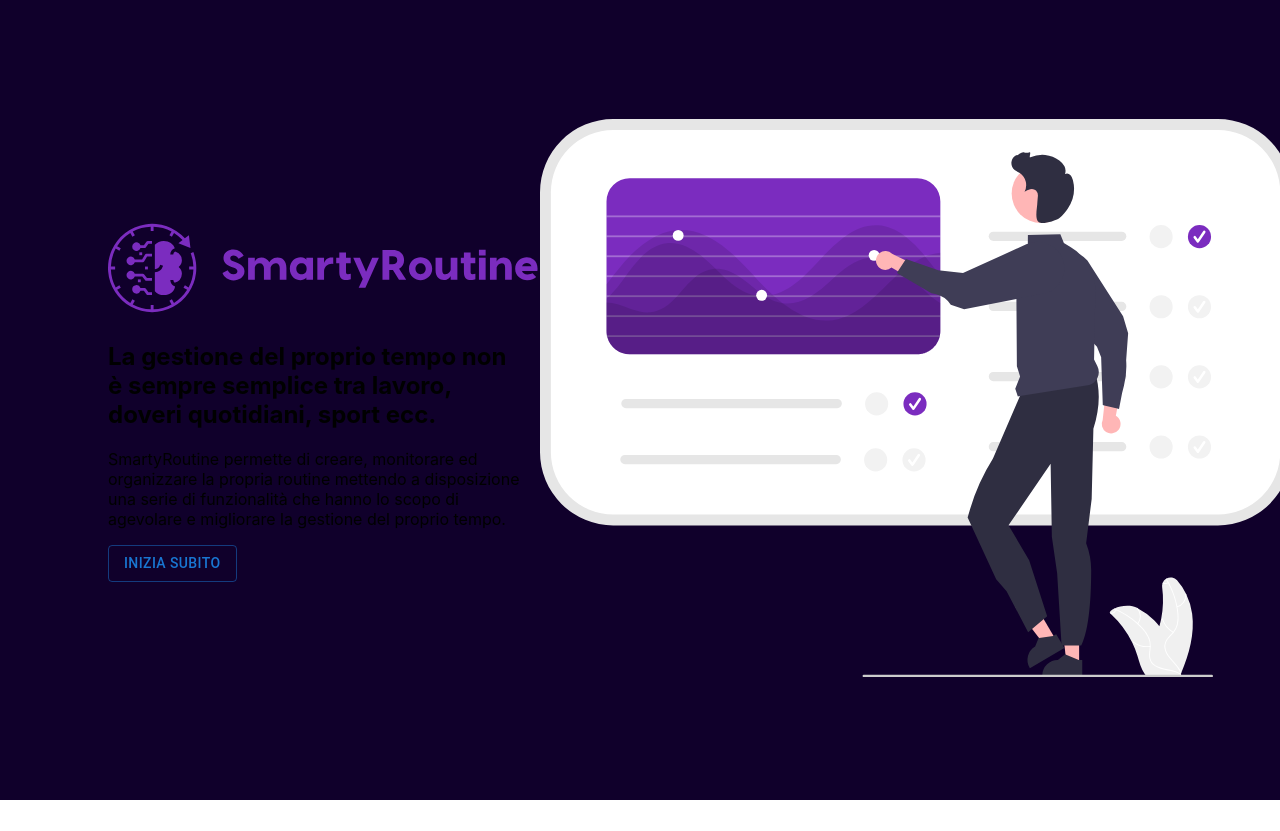
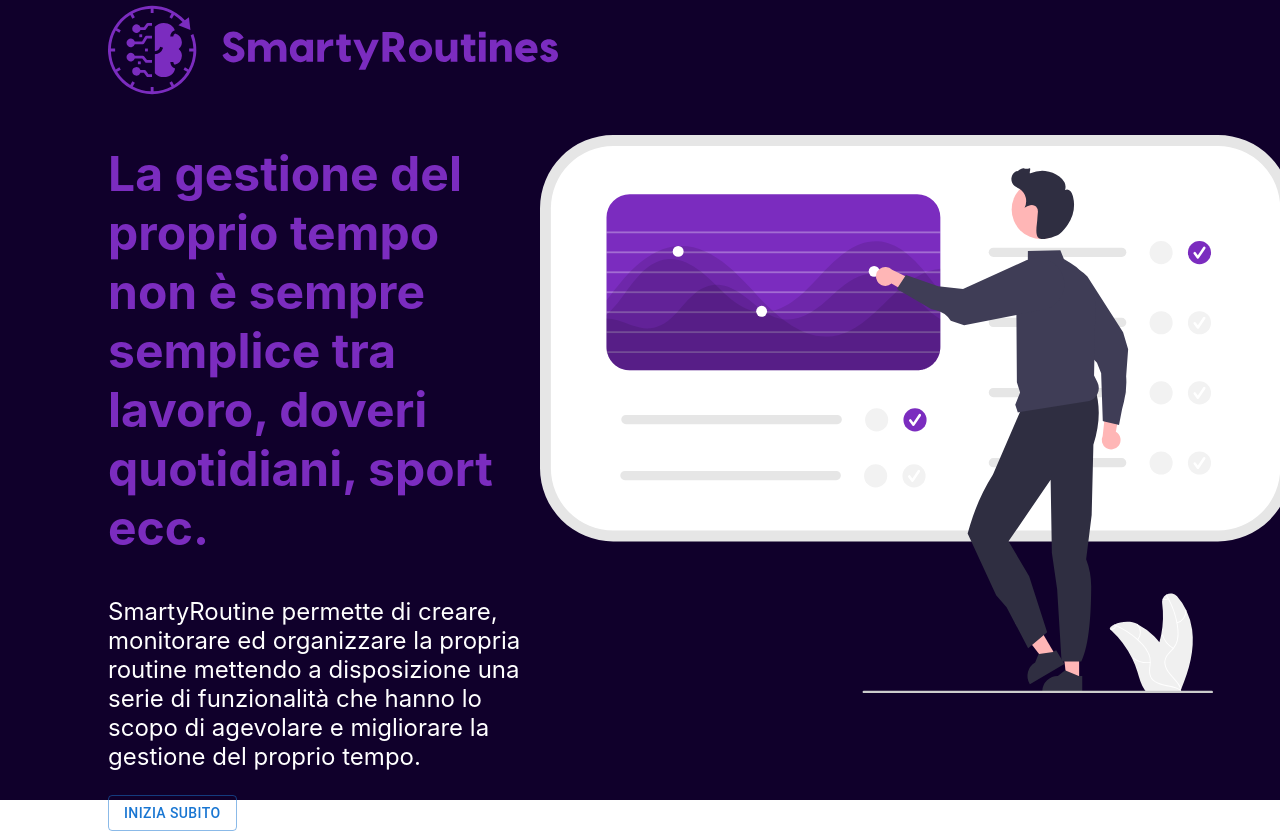
Before and after one commit to francescoVarsa/homeHandler_frontend, a React (Create React App) app: page / in a window 1280 px wide. Before the commit the page ends 800 px from the top, so only its background shows below. Built offline with nearby package versions, Linux system fonts and the light colour scheme.

Commit message:
Implement title and paragraph components

```diff
--- a/src/components/atoms/Logo.tsx
+++ b/src/components/atoms/Logo/Logo.tsx
@@ -1,5 +1,5 @@
 import { useContext, useMemo } from "react";
-import { Theme, ThemeContext } from "../context/ThemeContext";
+import { Theme, ThemeContext } from "../../context/ThemeContext";
 
 type LogoProps = {
   height?: number;
--- /dev/null
+++ b/src/components/atoms/Paragraph/Paragraph.tsx
@@ -0,0 +1,28 @@
+import { useContext, useMemo } from "react";
+import { Theme, ThemeContext } from "../../context/ThemeContext";
+
+type ParagraphProps = {
+  size?: keyof Theme["theme"]["titleSize"];
+  color?: keyof Theme["theme"]["colors"];
+  text: string;
+};
+
+export default function Paragraph({
+  size = "m",
+  color = "white",
+  text,
+}: ParagraphProps) {
+  const ctx = useContext(ThemeContext);
+  const theme = useMemo(() => ctx?.theme, [ctx?.theme]);
+
+  return (
+    <p
+      style={{
+        fontSize: theme?.["textSize"][size],
+        color: theme?.["colors"][color],
+      }}
+    >
+      {text}
+    </p>
+  );
+}
--- /dev/null
+++ b/src/components/atoms/Title/Title.module.scss
@@ -0,0 +1,3 @@
+.title {
+    // custom style goes here
+}
--- /dev/null
+++ b/src/components/atoms/Title/Title.tsx
@@ -0,0 +1,100 @@
+import { useContext, useMemo } from "react";
+import { Theme, ThemeContext } from "../../context/ThemeContext";
+import styles from "./Title.module.scss";
+
+type TitleProps = {
+  size?: keyof Theme["theme"]["titleSize"];
+  color?: keyof Theme["theme"]["colors"];
+  tag: 1 | 2 | 3 | 4 | 5 | 6;
+  text: string;
+};
+
+export default function Title({
+  size = "m",
+  color = "purple",
+  tag,
+  text,
+}: TitleProps) {
+  const ctx = useContext(ThemeContext);
+  const theme = useMemo(() => ctx?.theme, [ctx?.theme]);
+
+  switch (tag) {
+    case 1:
+      return (
+        <h1
+          className={styles["title"]}
+          style={{
+            color: theme?.colors[color],
+            fontSize: theme?.titleSize[size],
+          }}
+        >
+          {text}
+        </h1>
+      );
+
+    case 2:
+      return (
+        <h2
+          className={styles["title"]}
+          style={{
+            color: theme?.colors[color],
+            fontSize: theme?.titleSize[size],
+          }}
+        >
+          {text}
+        </h2>
+      );
+
+    case 3:
+      return (
+        <h3
+          className={styles["title"]}
+          style={{
+            color: theme?.colors[color],
+            fontSize: theme?.titleSize[size],
+          }}
+        >
+          {text}
+        </h3>
+      );
+
+    case 4:
+      return (
+        <h4
+          className={styles["title"]}
+          style={{
+            color: theme?.colors[color],
+            fontSize: theme?.titleSize[size],
+          }}
+        >
+          {text}
+        </h4>
+      );
+
+    case 5:
+      return (
+        <h5
+          className={styles["title"]}
+          style={{
+            color: theme?.colors[color],
+            fontSize: theme?.titleSize[size],
+          }}
+        >
+          {text}
+        </h5>
+      );
+
+    case 6:
+      return (
+        <h6
+          className={styles["title"]}
+          style={{
+            color: theme?.colors[color],
+            fontSize: theme?.titleSize[size],
+          }}
+        >
+          {text}
+        </h6>
+      );
+  }
+}
--- a/src/components/context/ThemeContext.tsx
+++ b/src/components/context/ThemeContext.tsx
@@ -15,6 +15,7 @@
       lightPurple: string;
       megaLightPurple: string;
       ultraLightPurple: string;
+      white: string;
     };
     titleSize: {
       xxl: string;
@@ -47,6 +48,7 @@
       lightPurple: "#9D4EDD",
       megaLightPurple: "#C77DFF",
       ultraLightPurple: "#E0AAFF",
+      white: "#FFF",
     },
     titleSize: {
       xxl: "84px",
@@ -75,6 +77,7 @@
       lightPurple: "#9D4EDD",
       megaLightPurple: "#C77DFF",
       ultraLightPurple: "#E0AAFF",
+      white: "#FFF",
     },
     titleSize: {
       xxl: "84px",
--- a/src/components/templates/LandingPageTemplate.tsx
+++ b/src/components/templates/LandingPageTemplate.tsx
@@ -1,7 +1,9 @@
 import { Button } from "@mui/material";
 import Grid from "@mui/system/Unstable_Grid";
 import ControlPanelIllustration from "../atoms/Illustrations/ControlPanelIllustration";
-import Logo from "../atoms/Logo";
+import Logo from "../atoms/Logo/Logo";
+import Paragraph from "../atoms/Paragraph/Paragraph";
+import Title from "../atoms/Title/Title";
 
 type Props = {};
 
@@ -18,17 +20,20 @@
       <Grid xs={4}>
         <div>
           <Logo color="purple" width={450} height={100} />
-          <h2>
-            La gestione del proprio tempo non è sempre semplice tra lavoro,
-            doveri quotidiani, sport ecc.
-          </h2>
+          <Title
+            tag={2}
+            text={
+              "La gestione del proprio tempo non è sempre semplice tra lavoro, doveri quotidiani, sport ecc."
+            }
+          />
 
-          <p>
-            SmartyRoutine permette di creare, monitorare ed organizzare la
+          <Paragraph
+            size="xxl"
+            text="SmartyRoutine permette di creare, monitorare ed organizzare la
             propria routine mettendo a disposizione una serie di funzionalità
             che hanno lo scopo di agevolare e migliorare la gestione del proprio
-            tempo.
-          </p>
+            tempo."
+          ></Paragraph>
 
           <Button variant="outlined">Inizia subito</Button>
         </div>
```
